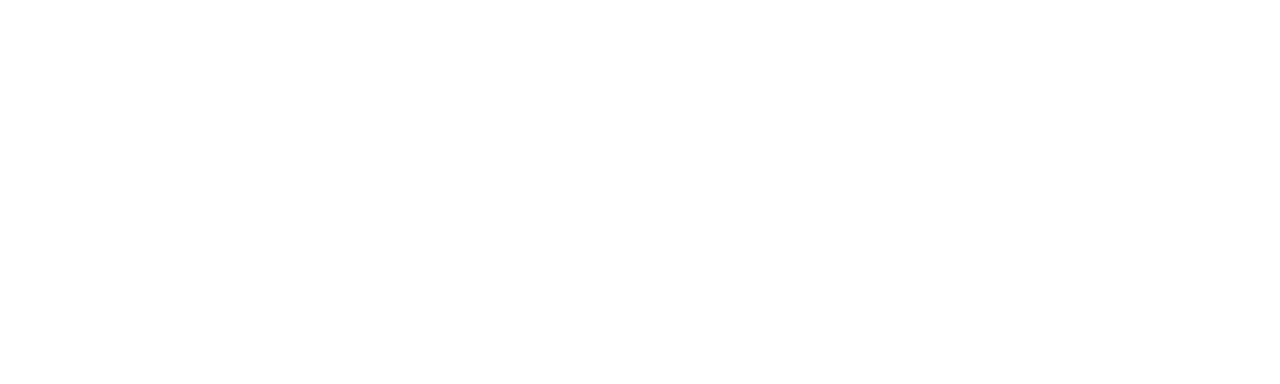
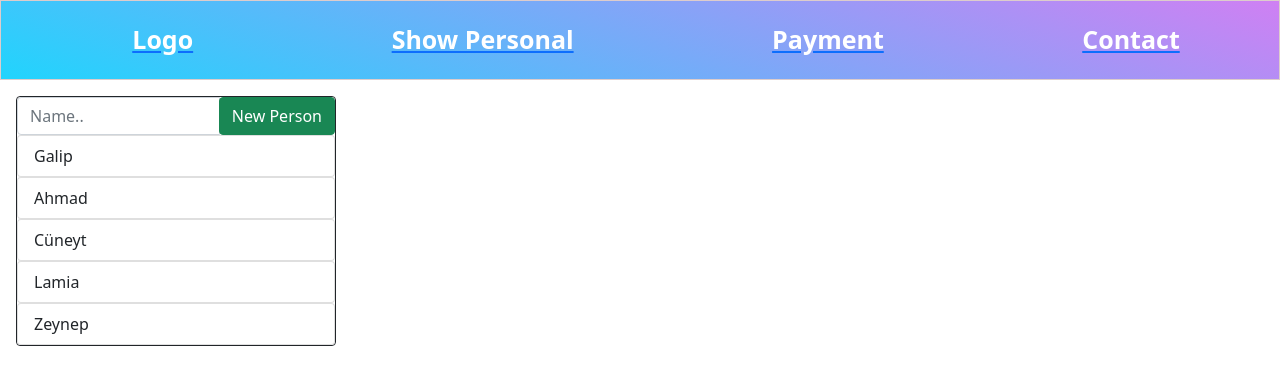
Before and after one commit to FbW47-2/ZeitErfassungApp, a React (Create React App) app in the folder zeiterfassung/: page /showpersonal in a window 1280 px wide. Shown: the top 384 px of the page. Built offline with nearby package versions, Linux system fonts and the light colour scheme.

Commit message:
css wird hinzugefügt

```diff
--- a/zeiterfassung/src/App.js
+++ b/zeiterfassung/src/App.js
@@ -51,7 +51,8 @@
               return (userName === res.name && res.password === password && res.admin && showProfile ? <Redirect to="./homepage" /> : <Home/>)}) }
           </Route>
           <Route exact path= { realAdmins.map ( res => { return (res.admin == true && res.password == password && res.name == userName? "/homepage" : "" )})} component={ Homepage }/>
-          <Route exact path= { realAdmins.map ( res => { return (res.admin == true && res.password == password && res.name == userName? "/showpersonal" : "" )})} component={ShowPersonal} />
+          <Route  path= "/showpersonal" component={ShowPersonal} />
+          {/* <Route exact path= { realAdmins.map ( res => { return (res.admin == true && res.password == password && res.name == userName? "/showpersonal" : "" )})} component={ShowPersonal} /> */}
           <Route exact path = { realAdmins.map ( res => { return (res.admin == true && res.password == password && res.name == userName? "/payment" : "" )})} component={Payment} />
           <Route exact path= { realAdmins.map ( res => { return (res.admin == true && res.password == password && res.name == userName? "/contact" : "" )})} component={Contact} />
 
--- a/zeiterfassung/src/Component/Employees.js
+++ b/zeiterfassung/src/Component/Employees.js
@@ -1,47 +1,35 @@
-import React, {useState,useContext} from 'react'
-import {ListGroup, ListGroupItem, Button, InputGroup, Input} from 'reactstrap'
-import 'bootstrap/dist/css/bootstrap.min.css';
-import './Employees.css';
-import {ThemeContext} from '../Pages/ShowPersonal'
-function Employees() {
-    const {employees, setPersonalInfoVisibility, setEmptyInfo} = useContext(ThemeContext)
-    const [newName, setNewName] =useState('')
-    const showDetails =(e)=>{
-        setPersonalInfoVisibility("visible")
-         employees.map(employee =>
-            {
-            if(employee.name === e.target.innerText){
-                setEmptyInfo({
-                    name:employee.name,
-                    surname:employee.surname,
-                    job:employee.job,
-                    foto: employee.foto
-                 })
-            }
-        })
-    }
-    const [allEmployee, setAllEmployee] = useState(employees);
-    const newPerson= ()=>{
-      setAllEmployee([{name:newName}, ...allEmployee])
-        setNewName("");
-        console.log(newName);
-    }
-    return (
-        <div className="EmployeesDiv">
-            <div className="InputDiv m-2 border border-dark rounded">
-                <InputGroup className="">
-                    <Input  onChange={e =>setNewName(e.target.value)} value={newName} placeholder="Name" />
-                    <Button className="AddButton p-0" block onClick={newPerson} color="success">New Person</Button>
-                </InputGroup>
-            </div>
-            <div className="EmployeesList m-2 border border-dark rounded">
-            {allEmployee.map((employee,key) =>{
-                return <ListGroup key={key}>
-                    <ListGroupItem onClick={showDetails} tag="a" href="#" action>{employee.name}</ListGroupItem>
-                </ListGroup>
-            })}
-            </div>
-        </div>
-    )
+import React from "react";
+import { ListGroup, ListGroupItem, Button, InputGroup, Input, InputGroupAddon } from "reactstrap";
+
+function Employees({ handleEmployee, employees }) {
+  return (
+    <div className="employeeList border border-dark rounded m-3 "  >
+            <InputGroup>
+        <Input  placeholder="Name.." />
+        <InputGroupAddon addonType="append">
+          <Button  color="success">New Person</Button>
+        </InputGroupAddon>
+      </InputGroup>
+      {employees.map((employee, i) => {
+        return (
+          <div>
+
+            <ListGroup>
+              <ListGroupItem
+                onClick={handleEmployee}
+                key={i}
+                tag="a"
+                href="#"
+                action
+              >
+                {employee.name}
+              </ListGroupItem>
+            </ListGroup>
+          </div>
+        );
+      })}
+    </div>
+  );
 }
-export default Employees
+
+export default Employees;
--- /dev/null
+++ b/zeiterfassung/src/Component/Time.js
@@ -0,0 +1,35 @@
+import React from 'react'
+
+function Time({clickedPerson,employees,setClickedPerson,showPayment, handleMoney,geld, setGeld}) {
+
+
+  // employees.map((man,i) => {
+  //   if(man.name===clickedPerson.name){
+  //     setClickedPerson(man)
+  //   }
+  // })
+
+
+
+
+  return (
+    <div>
+      Name= {clickedPerson.name}
+     <br />
+      Surname= {clickedPerson.surname}
+      <br />
+      Start Time= {clickedPerson.baslaSaat<10 ? `0${clickedPerson.baslaSaat}`:clickedPerson.baslaSaat  } : {clickedPerson.baslaDakika<10 ? `0${clickedPerson.baslaDakika}`:clickedPerson.baslaDakika  }
+     <br/>
+     Finish Time= {clickedPerson.bitisSaat<10 ? `0${clickedPerson.bitisSaat}`:clickedPerson.bitisSaat  } : {clickedPerson.bitisDakika<10 ? `0${clickedPerson.bitisDakika}`:clickedPerson.bitisDakika  }
+     <br/>
+     <br/>
+     <button className={showPayment} onClick={handleMoney} >Payment</button>
+    <p className={showPayment} > {geld} </p>
+
+
+
+    </div>
+  )
+}
+
+export default Time
--- a/zeiterfassung/src/NavBar.css
+++ b/zeiterfassung/src/NavBar.css
@@ -19,7 +19,7 @@
 
 
 
-    li{
+    .navbarUl li{
     color: #fff;
     font-size: 25px;
 
--- a/zeiterfassung/src/Pages/Home.css
+++ b/zeiterfassung/src/Pages/Home.css
@@ -34,7 +34,7 @@
   font-size: 0.95em;
 }
 
-Button {
+.homeButton {
 
     width: 322px !important;
     height: 50px;
--- a/zeiterfassung/src/Pages/Home.jsx
+++ b/zeiterfassung/src/Pages/Home.jsx
@@ -46,7 +46,7 @@
 
                     </FormGroup>
 
-                    <Button sm={10} color="success" size="lg" block onClick = { () => { setShowProfile(true) }}>Log in</Button>
+                    <Button  className="homeButton" sm={10} color="success" size="lg" block onClick = { () => { setShowProfile(true) }}>Log in</Button>
 
                 </div>
 
--- a/zeiterfassung/src/Pages/ShowPersonal.jsx
+++ b/zeiterfassung/src/Pages/ShowPersonal.jsx
@@ -1,72 +1,165 @@
-import React, {createContext, useState } from 'react'
-import Employees from '../Component/Employees'
-import Details from '../Component/Details'
-import NavBar from '../NavBar'
-import './ShowPersonnel.css'
-import logo from '../Fotos/Cüneyt.jpg'
+import React, { useState, useEffect } from "react";
+
+import "./ShowPersonnel.css";
+
+import Buttons from "../Component/Buttons";
+import Details from "../Component/Details";
+import Employees from "../Component/Employees";
+import Time from "../Component/Time";
+import NavBar from "../NavBar";
+
+function ShowPersonal() {
+  const [employees,setEmployees] = useState ([
+    {
+      name: "Galip",
+      surname: "Savut",
+      job: "Test Developer",
+      foto: "https://avatars.githubusercontent.com/u/61105054?v=4",
+      mail: "galip@hotmail.com",
+      city: "Frankfurt",
+      baslaSaat: 0,
+      baslaDakika: 0,
+      bitisSaat: 0,
+      bitisDakika: 0,
+    },
+    {
+      name: "Ahmad",
+      surname: "Hasan",
+      job: "Frontend Developer",
+      foto: "https://avatars.githubusercontent.com/u/61105054?v=4",
+      mail: "ahmad@gmail.com",
+      city: "Berlin",
+      baslaSaat: 0,
+      baslaDakika: 0,
+      bitisSaat: 0,
+      bitisDakika: 0,
+    },
+    {
+      name: "Cüneyt",
+      surname: "Celebi",
+      job: "Full Stack Developer",
+      foto: "https://avatars.githubusercontent.com/u/61105054?v=4",
+      mail: "cüneyt@windowslive.com",
+      city: "Hamburg",
+      baslaSaat: 0,
+      baslaDakika: 0,
+      bitisSaat: 0,
+      bitisDakika: 0,
+    },
+    {
+      name: "Lamia",
+      surname: "Gülsah",
+      job: "Backend Developer",
+      foto: "https://avatars.githubusercontent.com/u/61105054?v=4",
+      mail: "lamia@hotmail.com",
+      city: "Berlin",
+      baslaSaat: 0,
+      baslaDakika: 0,
+      bitisSaat: 0,
+      bitisDakika: 0,
+    },
+    {
+      name: "Zeynep",
+      surname: "Gültekin",
+      job: "Full Stack Developer",
+      foto: "https://avatars.githubusercontent.com/u/61105054?v=4",
+      mail: "zeynep.pehlivan@gmail.com",
+      city: "Dresden",
+      baslaSaat: 0,
+      baslaDakika: 0,
+      bitisSaat: 0,
+      bitisDakika: 0,
+    },
+  ]);
+
+  const [showDetails, setShowDetails] = React.useState("nein");
+  const [showPayment, setShowPayment] = React.useState("nein");
+  const [geld, setGeld] = React.useState("");
+
+  const [clickedPerson, setClickedPerson] = React.useState({});
+
+  function handleEmployee(e) {
+    setShowDetails("ja");
+    employees.forEach((employee) => {
+      if (employee.name === e.target.innerText) {
+        const newEmployee = {...employee}
+        setClickedPerson(newEmployee);
+      }
+    });
+  }
 
 
-export const ThemeContext = createContext();
+  function baslatFunc() {
 
-function ShowPersonal() {
-    const [personalInfoVisibility, setPersonalInfoVisibility] = useState("hidden");
+    var d = new Date();
 
-    const [emptyInfo, setEmptyInfo] = useState({
-        name:"",
-        surname: "",
-        job:"",
-        foto:""
+    employees.map((kisi, i) => {
+      if (kisi.name === clickedPerson.name) {
+        kisi.baslaSaat = d.getHours();
+        kisi.baslaDakika=d.getMinutes()
+        const newKisi = {...kisi}
+        setClickedPerson(newKisi);
+      }
     });
+  }
 
-    const employees = [{
-        name:"Galip",
-        surname: "Savut",
-        job:"Test Developer",
-        foto:"https://avatars.githubusercontent.com/u/61105054?v=4"
 
-    },
-    {
-        name:"Ahmad",
-        surname: "Hasan",
-        job:"Frontend Developer",
-        foto: "https://media-exp1.licdn.com/dms/image/C4D03AQFoBRaq3fFsMA/profile-displayphoto-shrink_200_200/0/1602587368835?e=1628121600&v=beta&t=ZdI61hIh01OJyLqKUSUl_huXxDoOaiNTcJb282oAP1M"
+  function bitirFunc(){
+    var b = new Date();
 
-    },
-    {
-        name:"Cüneyt",
-        surname: "Celebi",
-        job:"Full Stack Developer",
-        foto:logo
 
-    },
-    {
-        name:"Lamia",
-        surname: "Gülsah",
-        job:"Backend Developer",
-        foto: ""
+    employees.map((person, i) => {
+      if (person.name === clickedPerson.name) {
+        person.bitisSaat = b.getHours();
+        person.bitisDakika=b.getMinutes()
+        const newPerson = {...person}
+        setClickedPerson(newPerson);
+      }
+    });
+    setShowPayment("ja")
 
-    },
-    {
-        name:"Zeynep",
-        surname: "Gültekin",
-        job:"Full Stack Developer",
+  }
 
-    }];
-    return (
-        <>
+
+  function handleMoney(){
+    const totalMinute = ((clickedPerson.bitisSaat - clickedPerson.baslaSaat)*60) + (clickedPerson.bitisDakika - clickedPerson.baslaDakika);
+    const totalPayment = totalMinute * (10/60)
+
+    setGeld(`${totalPayment}€`)
+
+  }
+
+
+
+
+
+
+  return (
+    <div>
         <NavBar/>
-        <div className="ShowDiv">
-            {/* {employees.name =="Galip" ? } */}
+      <Employees handleEmployee={handleEmployee} employees={employees} />
+      <div className={showDetails}>
+        <Details clickedPerson={clickedPerson} employees={employees} />
+        <Buttons
+          baslatFunc={baslatFunc}
+          bitirFunc={bitirFunc}
+          clickedPerson={clickedPerson}
+          setClickedPerson={setClickedPerson}
+          employees={employees}
+          handleMoney={handleMoney}
+        />
+        <Time
+          clickedPerson={clickedPerson}
+          setClickedPerson
+          employees={employees}
+          showPayment={showPayment}
+          geld={geld}
+          handleMoney={handleMoney}
 
-            <ThemeContext.Provider value={{employees, personalInfoVisibility, setPersonalInfoVisibility, emptyInfo, setEmptyInfo}}>
-
-            <Employees />
-            <Details/>
-            </ThemeContext.Provider>
-
-        </div>
-        </>
-    )
+        />
+      </div>
+    </div>
+  );
 }
 
-export default ShowPersonal
+export default ShowPersonal;
--- a/zeiterfassung/src/Pages/ShowPersonnel.css
+++ b/zeiterfassung/src/Pages/ShowPersonnel.css
@@ -1,7 +1,41 @@
+
+
+
 .ShowDiv{
 
    display: flex;
-
+   flex-direction: row ;
    justify-content: space-around;
 
 }
+
+.nein{
+
+  visibility: hidden;
+
+}
+
+.ja{
+  visibility: visible;
+}
+
+
+.employeeList {
+  width: 20rem;
+  /* border: 2px black solid; */
+}
+
+
+.buttons button {
+width: 200px;
+height: 40px;
+background-color: red;
+color: white;
+margin:0 auto;
+}
+
+.buttons button:first-child {
+
+  background-color: navy;
+
+  }
```
Also changed, not shown: zeiterfassung/src/Component/Buttons.js (+14 -8 lines), zeiterfassung/src/Component/Details.js (+27 -38 lines), 1 other file (tests, documents, lock files or other folders).
